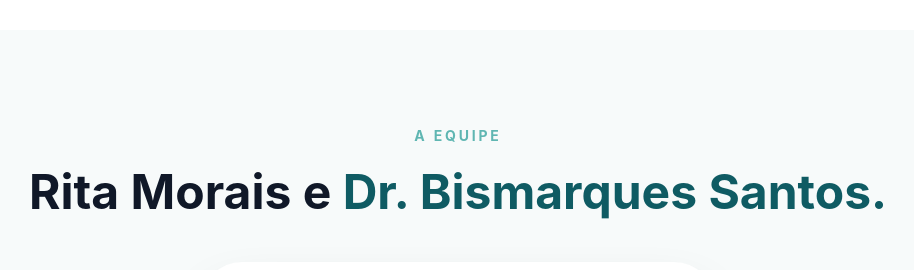
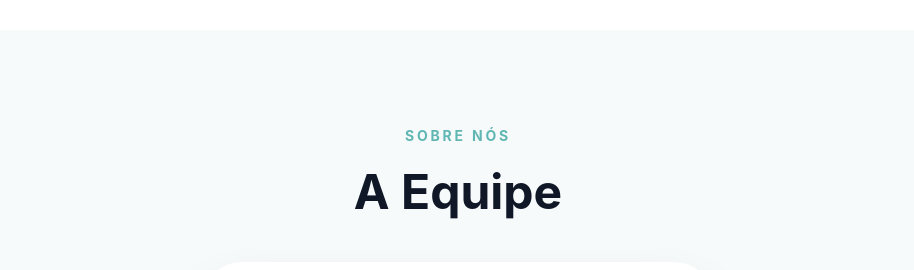
Before and after one commit to vitormurilo2021-lab/Equipe-Rita-Morais, a React (Vite) app: page / in a window 1280 px wide. Shown: the part 1940-2210 px from the top of the page, without its empty margins (182-1096 px from the left). Built offline with nearby package versions, Linux system fonts and the light colour scheme.

Commit message:
refactor(content): update copy and accessibility labels
Adjusted About section headers and image alt text for clarity. Refined FAQ responses regarding medical referrals and insurance policies. Expanded location description in differentials.

```diff
--- a/src/components/About.tsx
+++ b/src/components/About.tsx
@@ -34,9 +34,9 @@ export default function About() {
             whileInView={{ opacity: 1, y: 0 }}
             viewport={{ once: true }}
           >
-            <span className="text-primary-light font-bold uppercase tracking-[0.2em] text-sm mb-4 block">A Equipe</span>
+            <span className="text-primary-light font-bold uppercase tracking-[0.2em] text-sm mb-4 block">Sobre Nós</span>
             <h2 className="text-4xl md:text-5xl font-bold text-gray-900 mb-10 leading-tight">
-              Rita Morais e <span className="text-primary-dark">Dr. Bismarques Santos.</span>
+              A Equipe
             </h2>
 
             {/* Foto da equipe abaixo do título - Sem recortes */}
@@ -50,7 +50,7 @@ export default function About() {
               <div className="relative rounded-[40px] overflow-hidden shadow-2xl z-10 border-[6px] md:border-[10px] border-white bg-white">
                 <img
                   src="https://i.imgur.com/4BITDH2.jpeg"
-                  alt="Rita Morais e Dr. Bismarques Santos - Equipe Terapia da Mão"
+                  alt="Equipe Terapia da Mão"
                   className="w-full h-auto block"
                   referrerPolicy="no-referrer"
                 />
--- a/src/components/Differentials.tsx
+++ b/src/components/Differentials.tsx
@@ -6,7 +6,7 @@ const differentials = [
   { icon: Target, title: "Plano Individualizado", desc: "Tratamentos desenhados de acordo com sua rotina e objetivos." },
   { icon: Sparkles, title: "Técnicas Atualizadas", desc: "Uso de protocolos baseados em evidências e tecnologia de ponta." },
   { icon: Home, title: "Ambiente Estruturado", desc: "Consultório moderno localizado dentro do Hospital Clínica do Esporte." },
-  { icon: MapIcon, title: "Localização Privilegiada", desc: "Fácil acesso no Setor Sul em Goiânia." },
+  { icon: MapIcon, title: "Localização Privilegiada", desc: "Fácil acesso no Setor Sul em Goiânia, com toda estrutura clínica." },
   { icon: TrendingUp, title: "Acompanhamento Próximo", desc: "Monitoramento constante da sua evolução em cada etapa." },
 ];
 
--- a/src/components/FAQ.tsx
+++ b/src/components/FAQ.tsx
@@ -13,15 +13,15 @@ const faqs = [
   },
   {
     question: "Vocês atendem pós-cirúrgico?",
-    answer: "Sim, somos especialistas em reabilitação pós-cirúrgica, trabalhando em conjunto com cirurgiões para garantir a melhor cicatrização e retorno de movimentos."
+    answer: "Sim, somos especialistas em reabilitação pós-cirúrgica, trabalhando em conjunto com cirurgiões para garantir a melhor evolução e retorno de movimentos."
   },
   {
     question: "É necessário encaminhamento médico?",
-    answer: "Não é estritamente obrigatório, mas é altamente recomendável para que possamos alinhar a conduta terapêutica com o diagnóstico clínico médico."
+    answer: "No caso de planos de saúde sim. Para atendimentos particulares não é obrigatório, mas se faz necessário."
   },
   {
     question: "Atendem convênio ou particular?",
-    answer: "Realizamos atendimentos particulares com emissão de nota fiscal para reembolso, além de parcerias com alguns convênios específicos. Consulte-nos pelo WhatsApp."
+    answer: "Sim atendemos vários convênios e também realizamos atendimentos particulares."
   }
 ];
 
```
